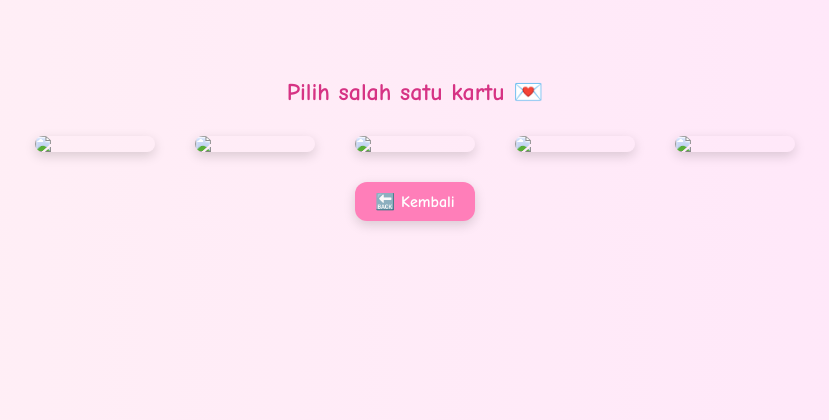
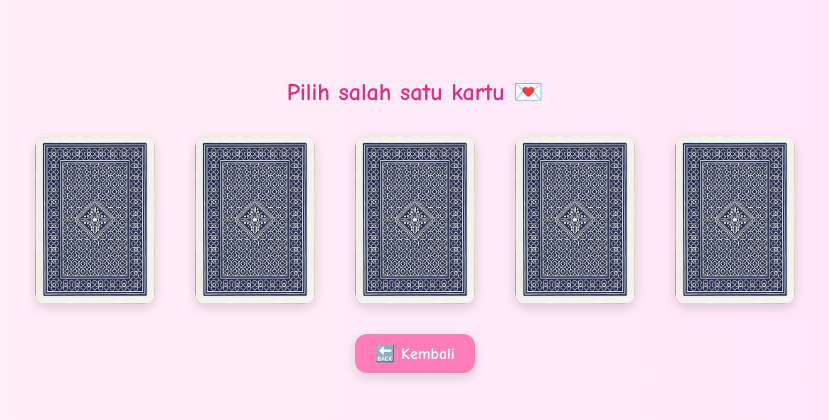
Before and after one commit to IsmailTegar/gachawaifu, a plain HTML site: page pink.html in a window 1280 px wide. Shown: the whole page, without its empty margins (225-1054 px from the left). Drawn offline with nearby package versions, Linux system fonts and the light colour scheme; the site is published under a folder, as on GitHub Pages, so addresses that start at the root find nothing.

Commit message:
image pink.html

```diff
--- a/pink.html
+++ b/pink.html
@@ -12,11 +12,11 @@
 
   <div class="card-container">
     <!-- 5 kartu -->
-    <img src="/img/card-back.png" class="gacha-card" onclick="revealCard(0)">
-    <img src="/img/card-back.png" class="gacha-card" onclick="revealCard(1)">
-    <img src="/img/card-back.png" class="gacha-card" onclick="revealCard(2)">
-    <img src="/img/card-back.png" class="gacha-card" onclick="revealCard(3)">
-    <img src="/img/card-back.png" class="gacha-card" onclick="revealCard(4)">
+    <img src="img/card-back.png" class="gacha-card" onclick="revealCard(0)">
+    <img src="img/card-back.png" class="gacha-card" onclick="revealCard(1)">
+    <img src="img/card-back.png" class="gacha-card" onclick="revealCard(2)">
+    <img src="img/card-back.png" class="gacha-card" onclick="revealCard(3)">
+    <img src="img/card-back.png" class="gacha-card" onclick="revealCard(4)">
   </div>
 
   <div id="result" class="result-area animate__animated" style="display: none;">
```
